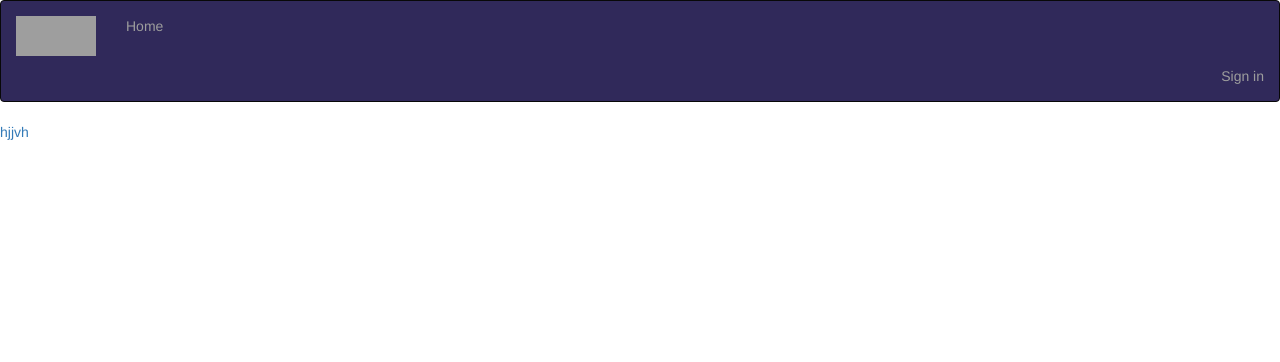
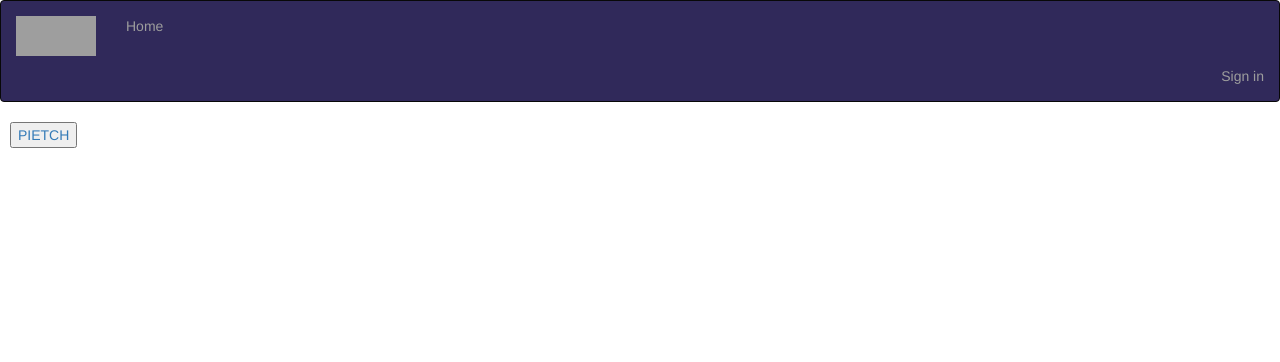
Before and after one commit to Jeffmusa/PITCH-POOL, a Flask app: page / in a window 1280 px wide. Shown: the top 362 px of the page. Run offline with Flask 2, Linux system fonts and the light colour scheme; some libraries are stand-ins or nearby versions; grey boxes are pictures that could not be loaded.

Commit message:
add pitch page

```diff
--- a/app/main/views.py
+++ b/app/main/views.py
@@ -22,12 +22,11 @@ def index():
 @main.route('/pitch', methods = ['GET','POST'])
 
 def new_pitch():
-    # form = PitchForm()
+    form = PitchForm()
 
 
     # if form.validate_on_submit():
-    #     pitch = form.pitch.data
-    #     pitch = Pitch(pitch)
+    #
     #     pitch.save_pitch()
     #     return redirect(url_for('movie',id = movie.id ))
 
--- a/app/templates/auth/register.html
+++ b/app/templates/auth/register.html
@@ -5,7 +5,7 @@
 <div class="container">
 <div class="row">
 <div class="col-md-2"> </div>
-<div class="col-md-8">
+<div class="col-md-8" style="background-color:rgb(181, 178, 182); padding: 20px;">
 
 {{wtf.quick_form(registration_form)}}
 
--- a/app/templates/index.html
+++ b/app/templates/index.html
@@ -16,7 +16,7 @@
     {% block content %}
 
 
-    <a href="/pitch">hjjvh</a>
+    <a href="/pitch" style="padding-left: 10px;"><button >PIETCH</button></a>
     <div class="container">
 
         </div>
```
Also changed, not shown: app/static/photos/pp.jpeg (added).
